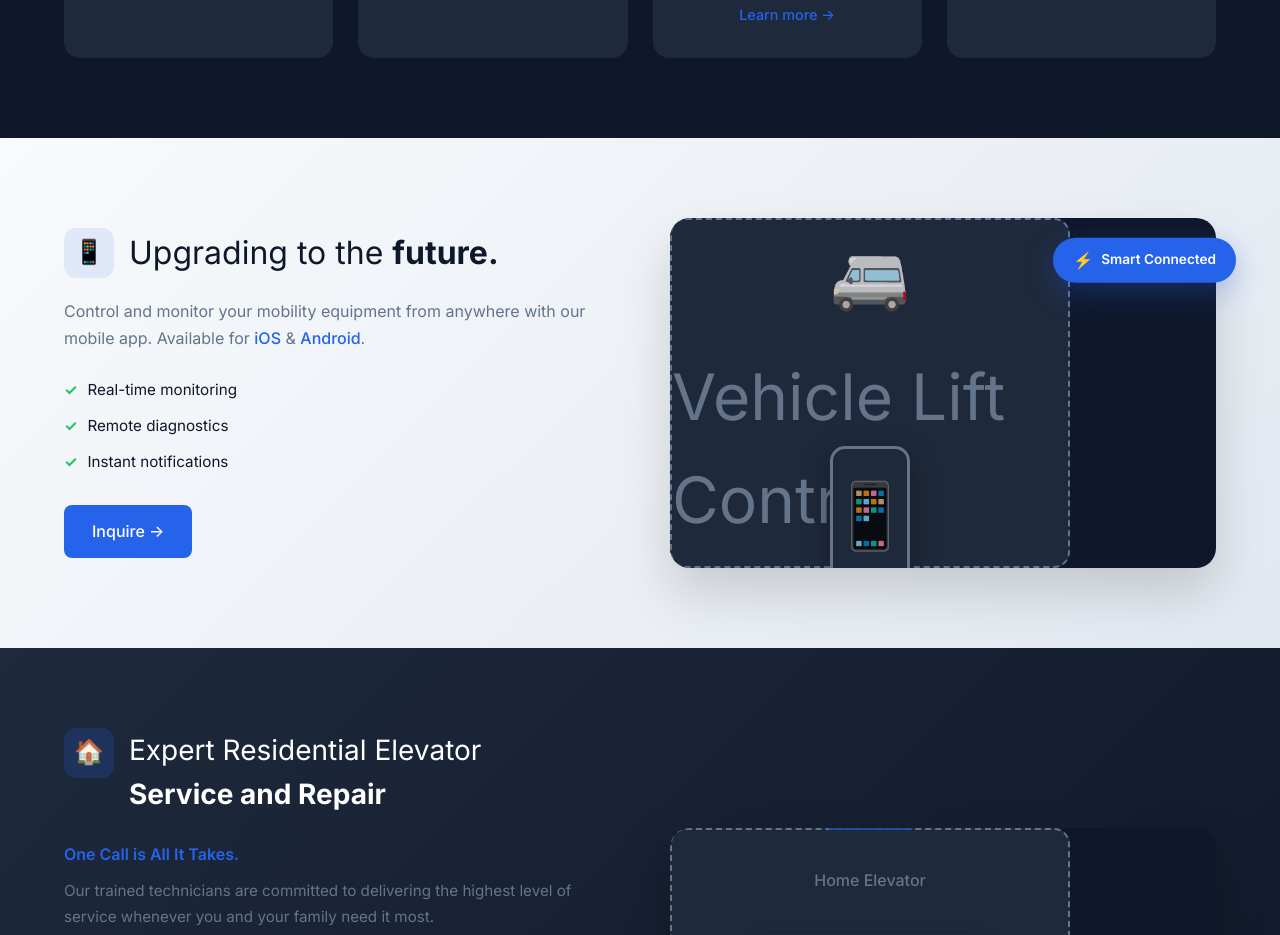
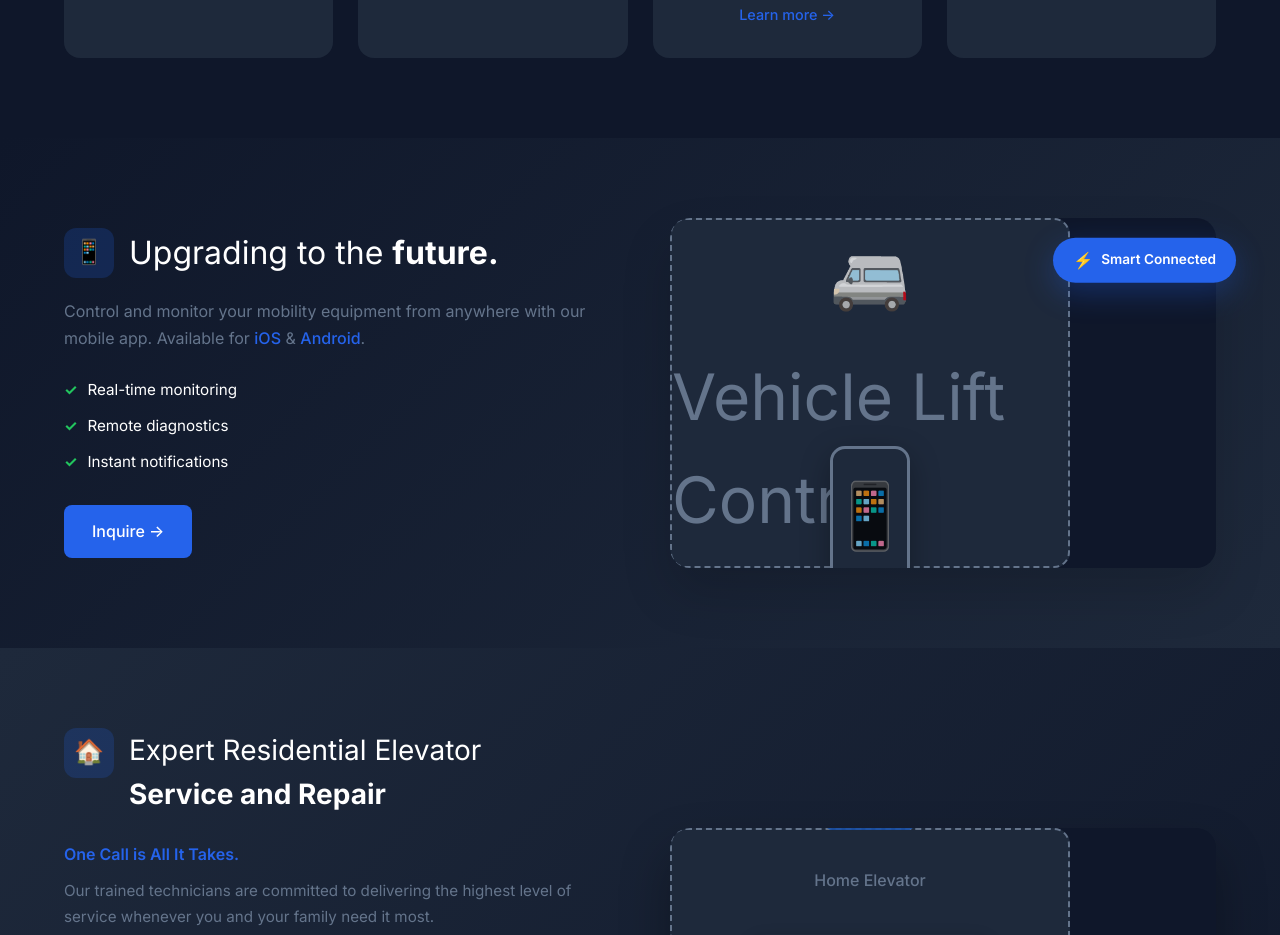
Before and after one commit to LeeDev428/BionicAim, a React (Vite) app: page / in a window 1280 px wide. Shown: the part 1200-2135 px from the top of the page. Built offline with nearby package versions, Linux system fonts and the light colour scheme.

Commit message:
Update FutureUpgrade.css

```diff
--- a/src/sections/FutureUpgrade/FutureUpgrade.css
+++ b/src/sections/FutureUpgrade/FutureUpgrade.css
@@ -1,5 +1,5 @@
 .future-upgrade {
-  background: linear-gradient(135deg, #f8fafc 0%, #e2e8f0 100%);
+  background: linear-gradient(135deg, var(--dark) 0%, var(--dark-light) 100%);
   overflow: hidden;
 }
 
@@ -24,7 +24,7 @@
 .future-icon-wrapper {
   width: 50px;
   height: 50px;
-  background: rgba(37, 99, 235, 0.1);
+  background: rgba(37, 99, 235, 0.2);
   border-radius: 12px;
   display: flex;
   align-items: center;
@@ -37,13 +37,13 @@
 
 .future-title {
   font-size: 2rem;
-  color: var(--dark);
+  color: var(--white);
   font-weight: 400;
 }
 
 .future-title .highlight {
   font-weight: 700;
-  color: var(--dark);
+  color: var(--white);
 }
 
 .future-text {
@@ -69,7 +69,7 @@
   display: flex;
   align-items: center;
   gap: 10px;
-  color: var(--dark);
+  color: var(--white);
   font-size: 0.95rem;
 }
 
```
